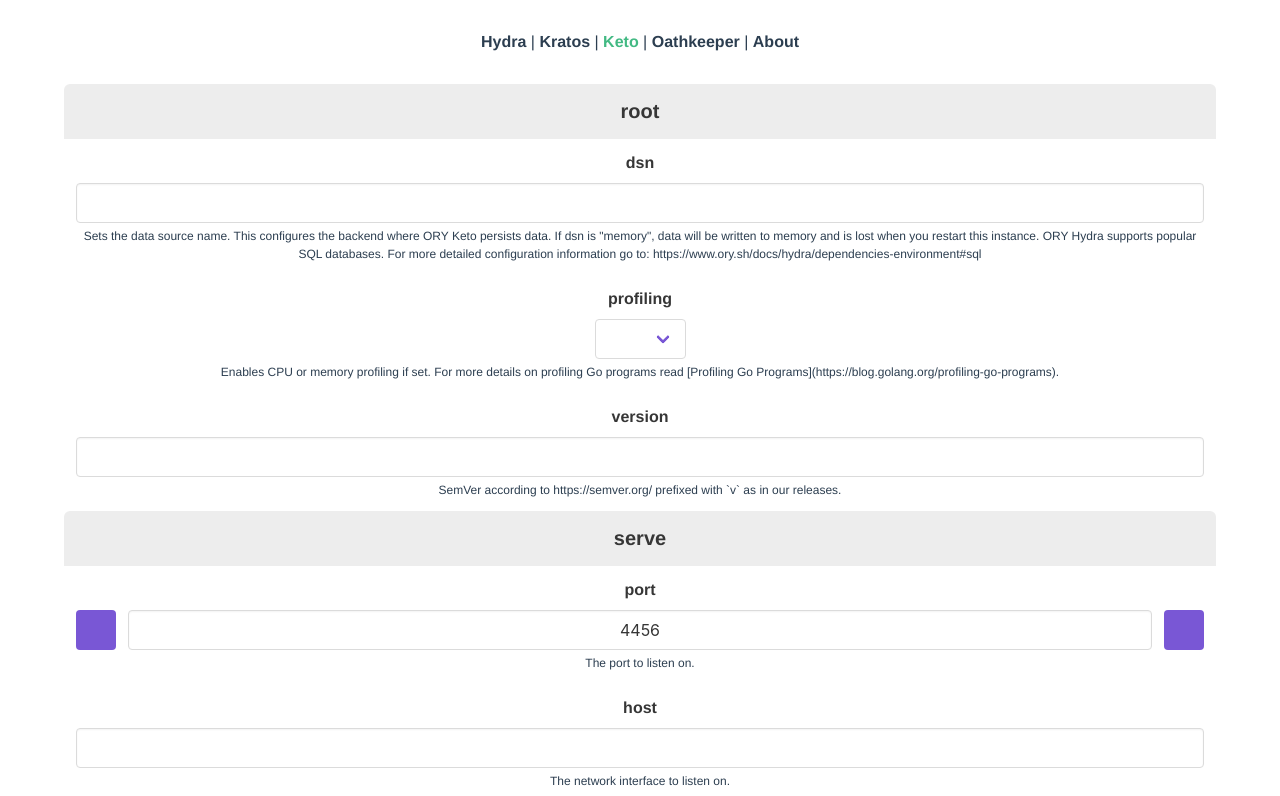
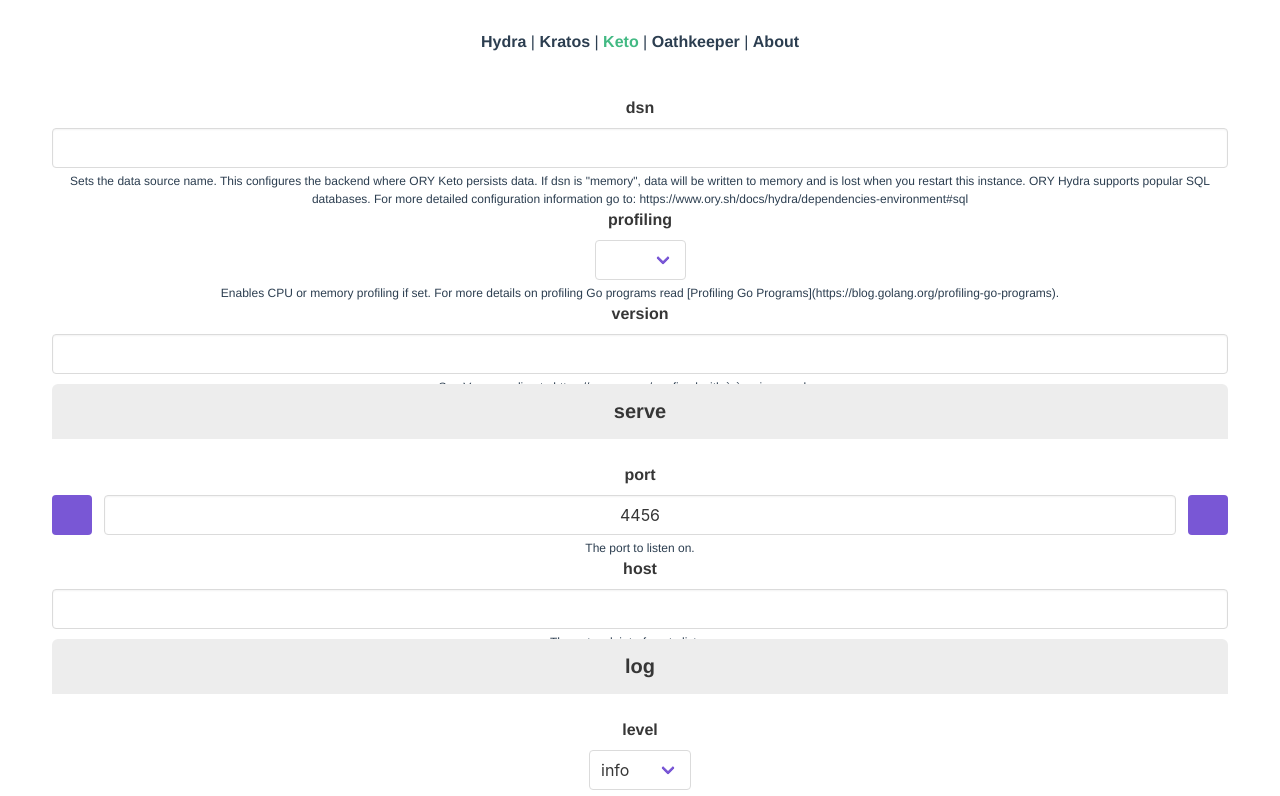
Before and after one commit to ory/ory-config, a Vue app: page /keto in a window 1280 px wide. Shown: the top 796 px of the page. Built offline with nearby package versions, Linux system fonts and the light colour scheme.

Commit message:
fixed form to group by parent

```diff
--- a/src/components/ConfigView.vue
+++ b/src/components/ConfigView.vue
@@ -117,6 +117,7 @@ export default class ConfigView extends Vue {
         theme: this.theme,
         lineNumbers: true,
         line: true,
+        lint: true,
       };
     }
 
--- a/src/components/FormGenerator.vue
+++ b/src/components/FormGenerator.vue
@@ -1,22 +1,30 @@
 <template>
   <div id="formGenerator" v-if="formData && formData.length > 0">
+      <div v-for="parent in formData" :key="parent.parent">
+        <div class="tile is-ancestor is-vertical">
+          <div v-if="parent.parent !== ''"
+            class="panel-heading">
+            <strong>{{parent.parent}}</strong>
+          </div>
+
+          <div v-for="child in parent.sections" :key="child.section">
             <section>
-        <div v-for="obj in formData" :key="obj.section">
-          <div class="block">
-          <section>
+            <div class="tile is-parent">
               <div
-              class="panel-heading">
-              <strong>{{obj.section}}</strong>
+                v-if="child.section !== '' && parent.parent !== child.section"
+                class="panel-tabs">
+                <strong>{{child.section}}</strong>
               </div>
-          </section>
-          <div v-for="inner in obj.fields" :key="inner.name">
-            <div class="column">
+            </div>
+            <div class="tile is-vertical is-child">
+              <div v-for="inner in child.fields" :key="inner.name">
                 <form-any-component :item="inner"></form-any-component>
               </div>
             </div>
+            </section>
           </div>
         </div>
-      </section>
+      </div>
 
     <section class="footer">
       <b-button @click="reset">Reset</b-button>
@@ -43,8 +51,9 @@ export default class FormGenerator extends Vue {
 
     constructor() {
       super();
-      this.formData = [{ section: 'root', fields: [] }];
-      this.formData = this.recursiveParseData(this.formData, 'root', this.data.properties);
+      this.formData = [{ parent: '', sections: [] }];
+      this.formData = this.recursiveParseData(this.formData, '', '', this.data.properties);
+      console.debug(this.formData);
     }
 
     reset(): void {
@@ -65,14 +74,18 @@ export default class FormGenerator extends Vue {
     } */
 
     // eslint-disable-next-line max-len
-    recursiveParseData(formData: Array<GenericForm>, section: string, obj: Record<string, any>): Array<GenericForm> {
+    recursiveParseData(formData: Array<GenericForm>, parent: string, section: string, obj: Record<string, any>): Array<GenericForm> {
       // eslint-disable-next-line no-restricted-syntax,guard-for-in
       for (const key in obj) {
         console.debug(key, obj[key]);
         // eslint-disable-next-line no-prototype-builtins
         if (obj[key].hasOwnProperty('type')) {
           if (obj[key].type === 'object') {
-            this.recursiveParseData(formData, key, obj[key].properties);
+            if (parent === '') {
+              this.recursiveParseData(formData, key, key, obj[key].properties);
+            } else {
+              this.recursiveParseData(formData, parent, key, obj[key].properties);
+            }
           } else {
             let defaults: any = null;
             // eslint-disable-next-line no-prototype-builtins
@@ -116,7 +129,7 @@ export default class FormGenerator extends Vue {
               description,
             };
 
-            this.appendToSection(formData, section, field);
+            this.appendToSection(formData, parent, section, field);
           }
         }
       }
@@ -124,15 +137,28 @@ export default class FormGenerator extends Vue {
     }
 
     // eslint-disable-next-line max-len,class-methods-use-this
-    appendToSection(formData: Array<GenericForm>, section: string, field: GenericFormItem): void {
+    appendToSection(formData: Array<GenericForm>, parent: string, section: string, field: GenericFormItem): void {
       console.debug(formData);
-      const inx = formData.findIndex(((value) => value.section === section));
-      if (inx > -1) {
-        formData[inx].fields.push(field);
+      const parentIndex = formData.findIndex((value) => value.parent === parent);
+
+      if (parentIndex > -1) {
+        const childIndex = formData[parentIndex].sections
+          .findIndex(((value) => value.section === section));
+        if (childIndex > -1) {
+          formData[parentIndex].sections[childIndex].fields.push(field);
+        } else {
+          formData[parentIndex].sections.push({
+            fields: [field],
+            section,
+          });
+        }
       } else {
         formData.push({
+          parent,
+          sections: [{
             fields: [field],
             section,
+          }],
         });
       }
     }
--- a/src/models/GenericForm.ts
+++ b/src/models/GenericForm.ts
@@ -1,6 +1,6 @@
-import GenericFormItem from '@/models/GenericFormItem';
+import GenericFormSection from "@/models/GenericFormSection";
 
 export default interface GenericForm {
-  section: string;
-  fields: Array<GenericFormItem>;
+  parent: string;
+  sections: Array<GenericFormSection>;
 };
--- /dev/null
+++ b/src/models/GenericFormSection.ts
@@ -0,0 +1,6 @@
+import GenericFormItem from "@/models/GenericFormItem";
+
+export default interface GenericFormSection {
+  section: string;
+  fields: Array<GenericFormItem>;
+};
--- a/src/views/Hydra.vue
+++ b/src/views/Hydra.vue
@@ -5,9 +5,9 @@
         <export-format @callback-format="callbackFormat"></export-format>
         <config-view :val="configData" :format="format"></config-view>
       </div>
-      <div class="column" style="max-height: 80vh;overflow-y: scroll">
-        <form-generator v-if="remoteData['$id'] !== undefined" :data="remoteData"
-                        @callback-config="callbackConfig"></form-generator>
+      <div class="column is-two-thirds" style="max-height: 80vh;overflow-y: scroll">
+          <form-generator v-if="remoteData['$id'] !== undefined" :data="remoteData"
+                          @callback-config="callbackConfig"></form-generator>
       </div>
     </div>
   </div>
```
Lines whose indentation alone changed are shown as unchanged.
